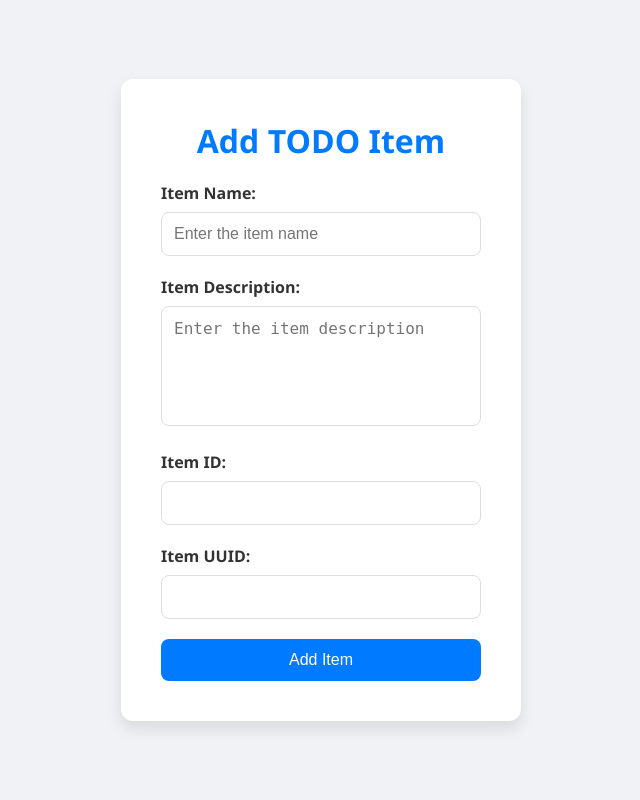
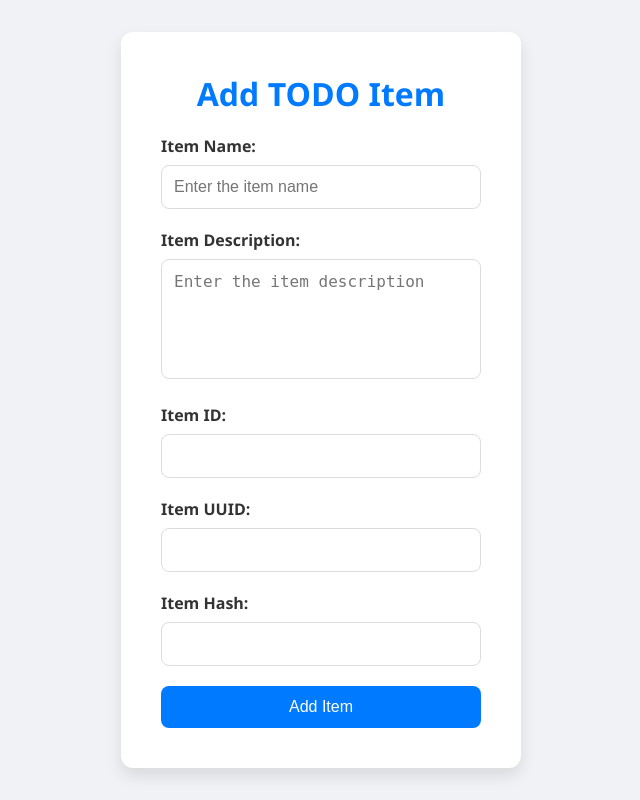
Before and after one commit to reddevilprasun/flask-Project-Tutedude, a Flask app: page /todo in a window 1280 px wide. Shown: the whole page, without its empty margins (319-959 px from the left). Run offline with Flask 3, Linux system fonts and the light colour scheme.

Commit message:
Add Item Hash field to To-Do form

```diff
--- a/frontend/templates/todo.html
+++ b/frontend/templates/todo.html
@@ -130,7 +130,8 @@
         <input type="text" id="item-id" name="item-id" required />
         <label for="item-uuid">Item UUID:</label>
         <input type="text" id="item-uuid" name="item-uuid" required />
-
+        <label for="item-hash">Item Hash:</label>
+        <input type="text" id="item-hash" name="item-hash" required />
 
         <button type="submit">Add Item</button>
       </form>
```
